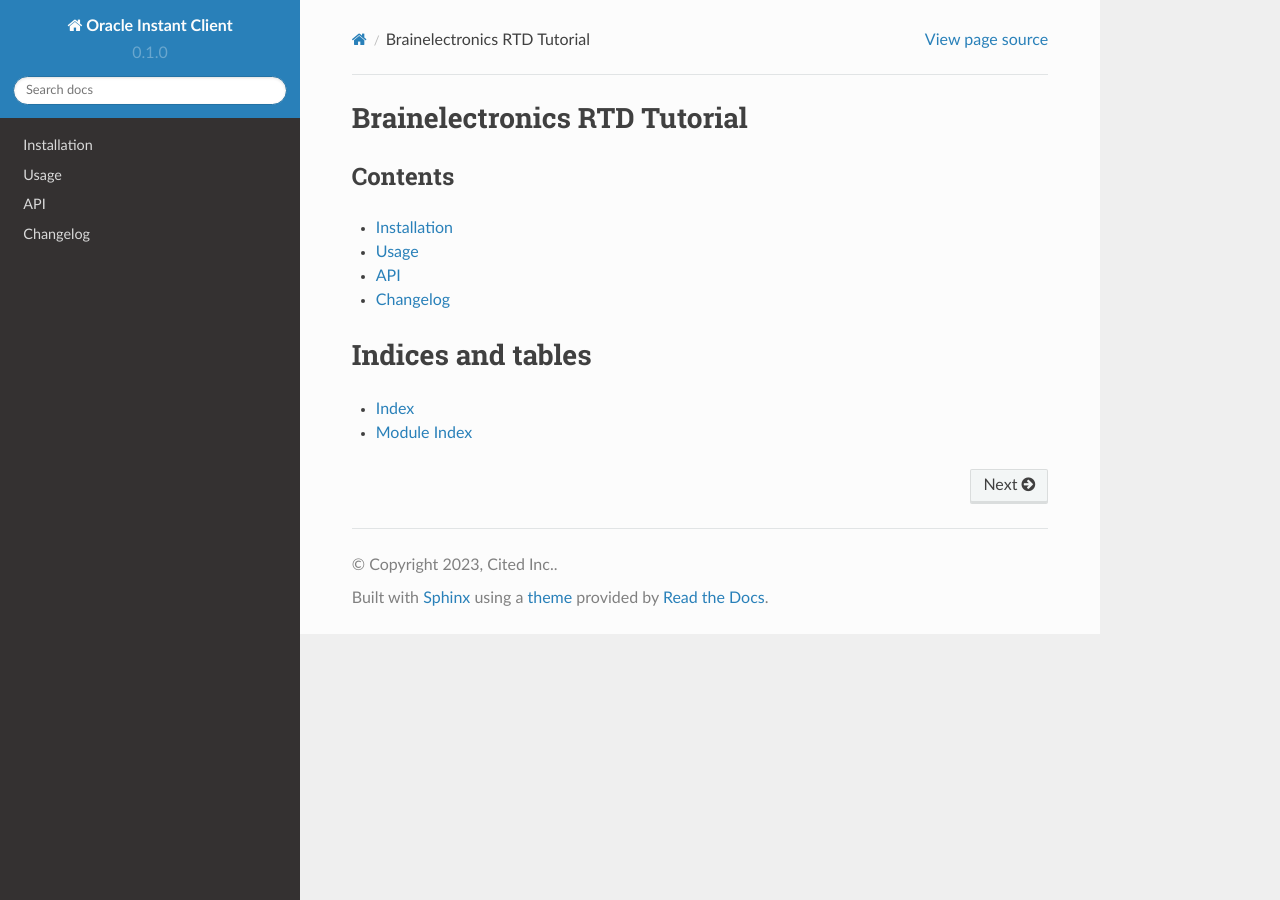
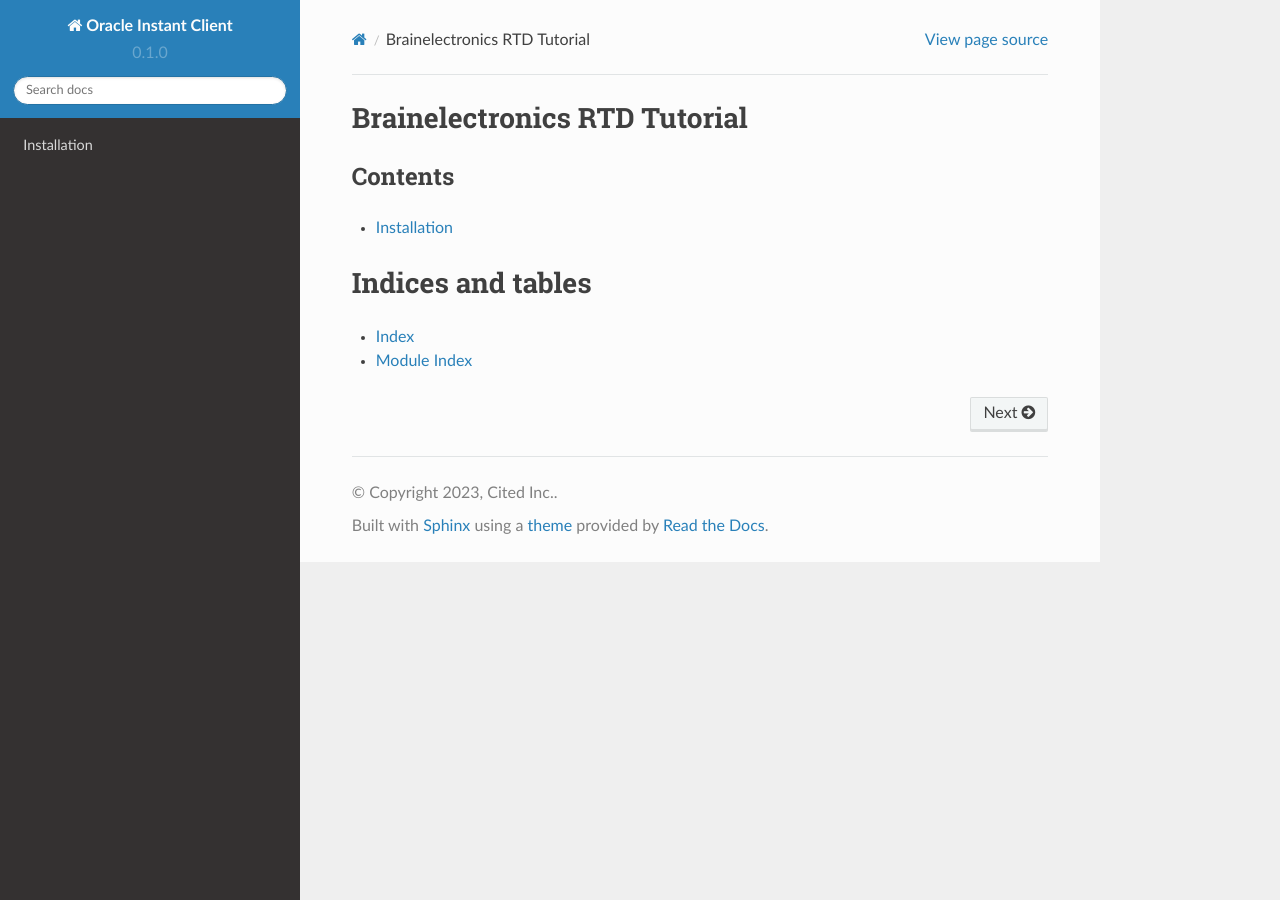
Before and after one commit to cited/Oracle-Instant-Client, a Sphinx documentation site: the page built from docs/index.rst, in a window 1280 px wide. Built offline with Sphinx 7.4.7 and the Read the Docs theme 2.0.0, drawn with Linux system fonts in a browser that asks for light colours.

Commit message:
Update index.rst

```diff
--- a/docs/index.rst
+++ b/docs/index.rst
@@ -8,9 +8,7 @@ Contents
    :maxdepth: 1
 
    install
-   USAGE
-   my_package
-   changelog_link
+
 
 Indices and tables
 ==================
```
